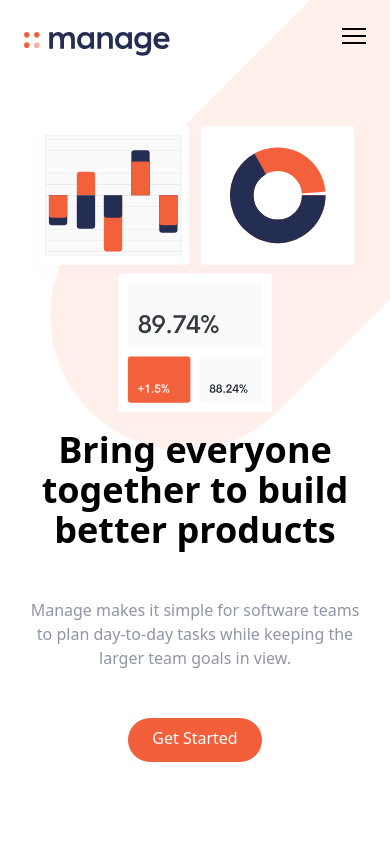
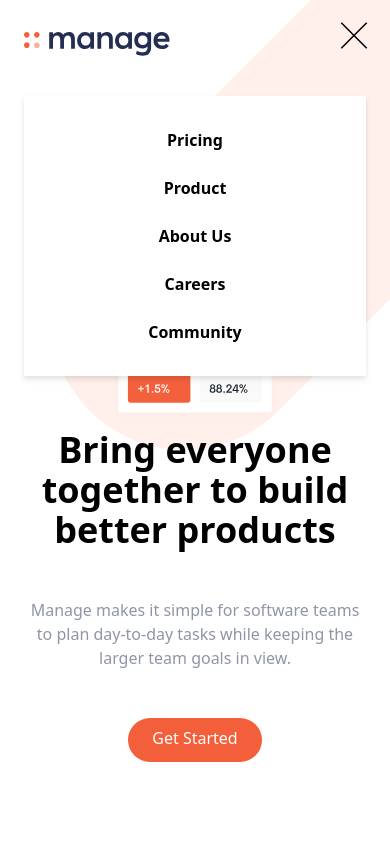
Before and after one commit to hari9526/tailwind_css_landing_page, a website: page index.html in a window 390 px wide. Both pictures are taken after a click on the button 354 px from the left and 40 px from the top of the page. Shown: the top 844 px of the page. Drawn offline with Linux system fonts and the light colour scheme.

Commit message:
Implement click event for hambuger menu

```diff
--- a/index.html
+++ b/index.html
@@ -35,7 +35,7 @@
         </a>
         <!-- Hamburger Icon -->
           <button id="menu-btn"
-                  class=" block hamburger md:hidden focus-outline:none">
+                  class="block hamburger md:hidden focus-outline:none">
             <span class="hamburger-top"></span>
             <span class="hamburger-middle"></span>
             <span class="hamburger-bottom"></span>
@@ -45,7 +45,7 @@
        <div class="md:hidden">
         <div
           id="menu"
-          class="absolute flex flex-col hidden items-center  self-end py-8 mt-10 space-y-6 font-bold bg-white sm:w-auto sm:self-center left-6 right-6 drop-shadow-md"
+          class="absolute flex-col hidden items-center  self-end py-8 mt-10 space-y-6 font-bold bg-white sm:w-auto sm:self-center left-6 right-6 drop-shadow-md"
         >
           <a href="#">Pricing</a>
           <a href="#">Product</a>
@@ -351,5 +351,6 @@
         </div>
       </div>
     </footer>
+    <script src="js/script.js"></script>
   </body>
 </html>
--- a/input.css
+++ b/input.css
@@ -47,12 +47,13 @@ body{
 }
 
 .open{
-    transform: rotate(90deg);
-    transform: translateY(0px);
+    transform: rotate(40deg);
+    transform: scale(1.5);
 }
 
 .open .hamburger-top{
     transform: rotate(45deg) translateY(6px) translate(6px) ;
+    height: 1px;
 }
 
 
@@ -62,6 +63,7 @@ body{
 
 .open .hamburger-bottom{
     transform: rotate(-45deg) translateY(6px)  translate(-6px) ;
+     height: 1px;
 }
 
 
--- /dev/null
+++ b/js/script.js
@@ -0,0 +1,8 @@
+const btn = document.getElementById('menu-btn');
+const nav = document.getElementById('menu');
+
+btn.addEventListener('click', ()=>{
+    btn.classList.toggle('open')
+    nav.classList.toggle('flex')
+    nav.classList.toggle('hidden')
+});
```
Also changed, not shown: css/main.css.
